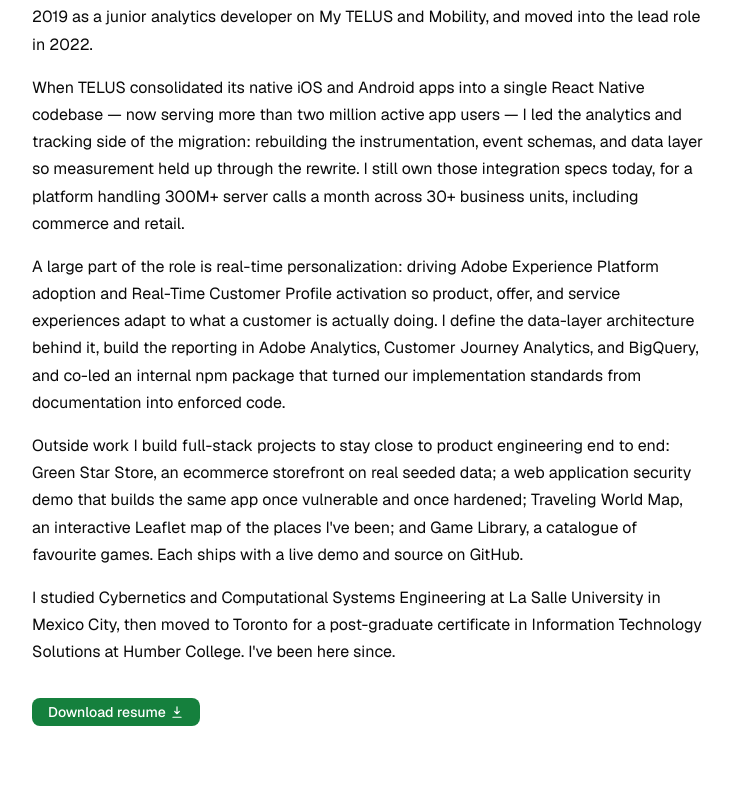
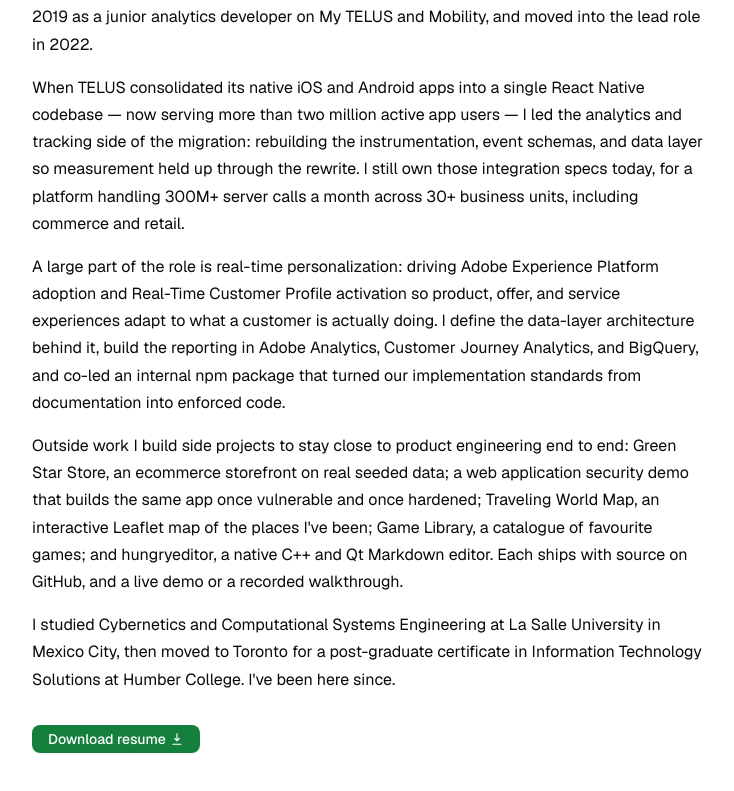
Before and after one commit to dagike/portfolio, a Next.js app: page /about in a window 1280 px wide. Shown: the part 428-1219 px from the top of the page, without its empty margins (56-790 px from the left). Built offline with nearby package versions, Linux system fonts and the light colour scheme.

Commit message:
update: about page project list

```diff
--- a/src/data/about.ts
+++ b/src/data/about.ts
@@ -8,7 +8,7 @@
     "I'm a frontend and analytics engineer and the tech lead for TELUS's enterprise web, mobile, and personalization stack, working across all of the company's digital properties. I joined in 2019 as a junior analytics developer on My TELUS and Mobility, and moved into the lead role in 2022.",
     "When TELUS consolidated its native iOS and Android apps into a single React Native codebase — now serving more than two million active app users — I led the analytics and tracking side of the migration: rebuilding the instrumentation, event schemas, and data layer so measurement held up through the rewrite. I still own those integration specs today, for a platform handling 300M+ server calls a month across 30+ business units, including commerce and retail.",
     "A large part of the role is real-time personalization: driving Adobe Experience Platform adoption and Real-Time Customer Profile activation so product, offer, and service experiences adapt to what a customer is actually doing. I define the data-layer architecture behind it, build the reporting in Adobe Analytics, Customer Journey Analytics, and BigQuery, and co-led an internal npm package that turned our implementation standards from documentation into enforced code.",
-    "Outside work I build full-stack projects to stay close to product engineering end to end: Green Star Store, an ecommerce storefront on real seeded data; a web application security demo that builds the same app once vulnerable and once hardened; Traveling World Map, an interactive Leaflet map of the places I've been; and Game Library, a catalogue of favourite games. Each ships with a live demo and source on GitHub.",
+    "Outside work I build side projects to stay close to product engineering end to end: Green Star Store, an ecommerce storefront on real seeded data; a web application security demo that builds the same app once vulnerable and once hardened; Traveling World Map, an interactive Leaflet map of the places I've been; Game Library, a catalogue of favourite games; and hungryeditor, a native C++ and Qt Markdown editor. Each ships with source on GitHub, and a live demo or a recorded walkthrough.",
     "I studied Cybernetics and Computational Systems Engineering at La Salle University in Mexico City, then moved to Toronto for a post-graduate certificate in Information Technology Solutions at Humber College. I've been here since.",
   ],
   toolbox: [
```
